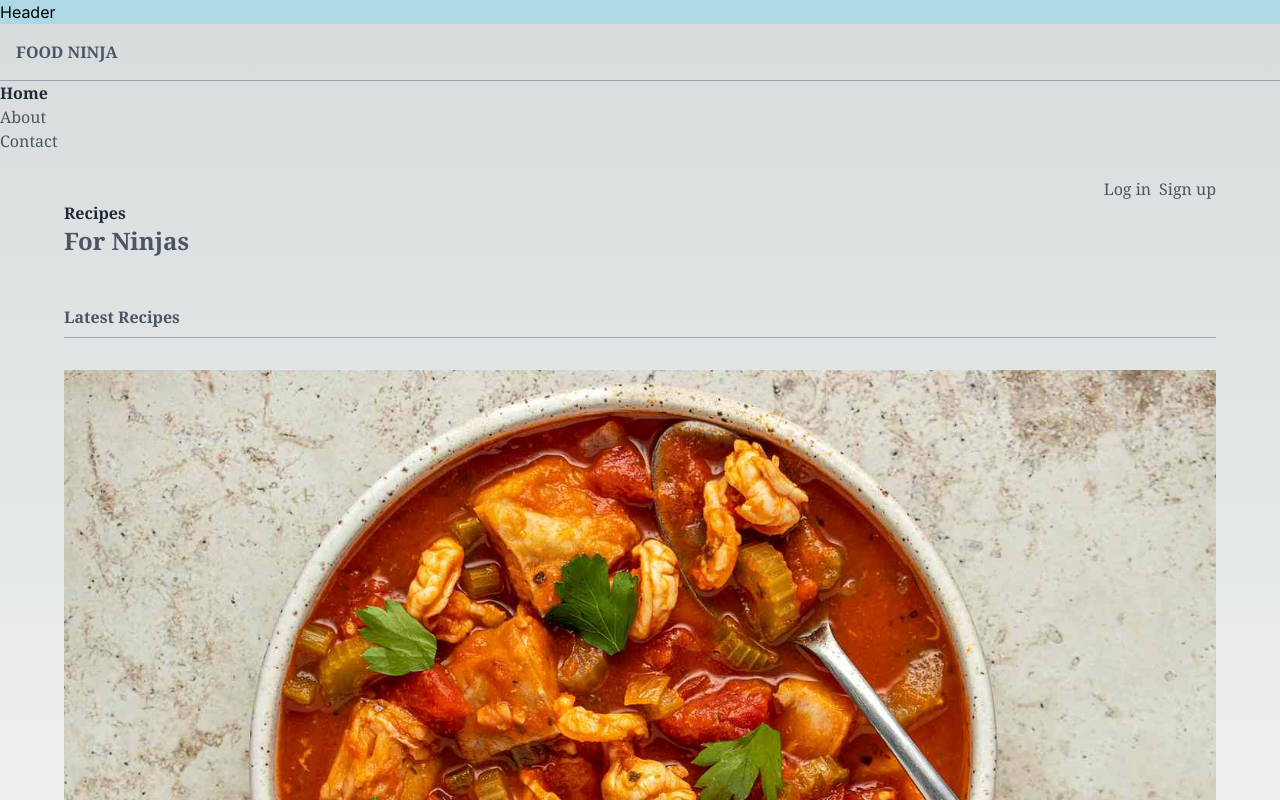
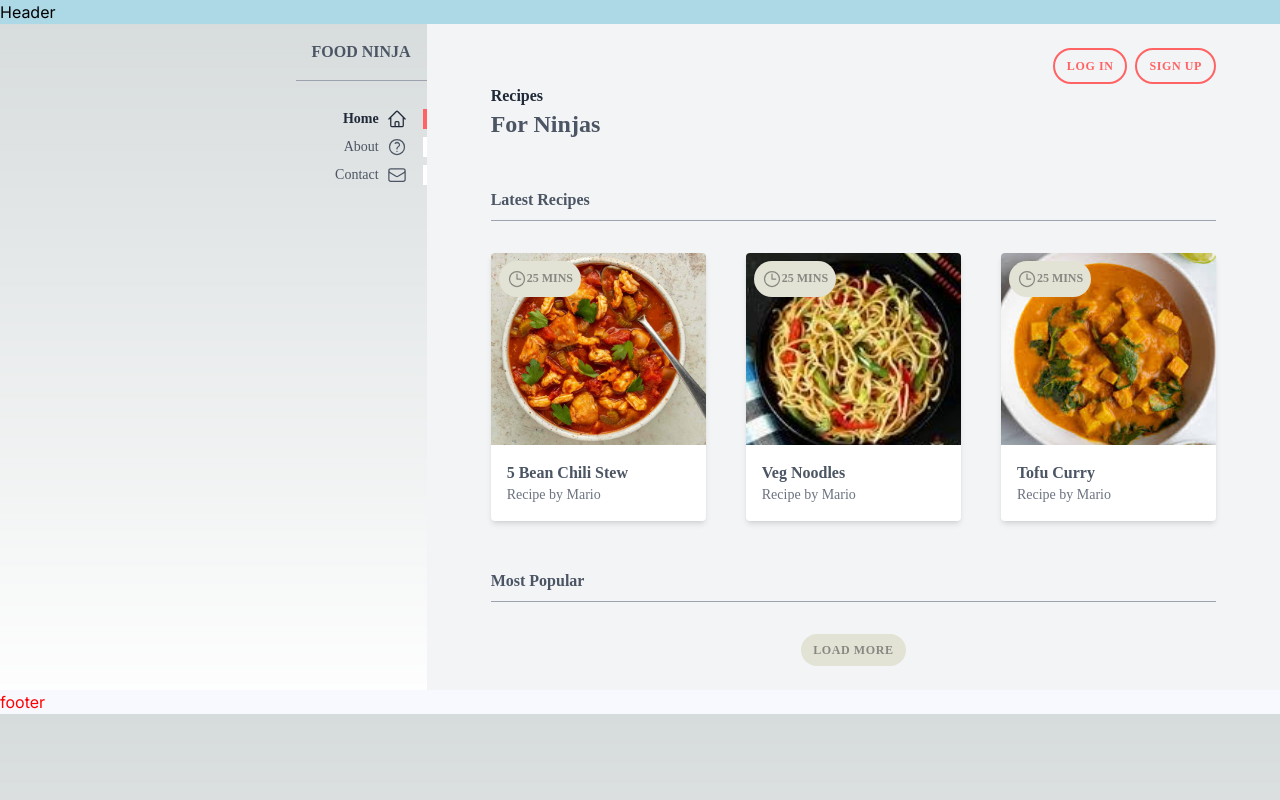
Before and after one commit to vihanagarwal18/revowl_nextjs_interview, a Next.js app: page /recipe in a window 1280 px wide. Shown: the top 800 px of the page. Built offline with nearby package versions, Linux system fonts and the light colour scheme.

Commit message:
recipe page ui improved

```diff
--- a/src/app/main.module.css
+++ b/src/app/main.module.css
@@ -1,3 +1,11 @@
 .text-mammoth{
     font-size:"50px"
 }
+
+.card{
+    @apply bg-white rounded overflow-hidden shadow-md relative
+}
+
+.badge{
+    @apply bg-secondary-100 text-secondary-200 text-xs uppercase font-bold rounded-full p-2 absolute top-0 ml-2 mt-2
+}
--- /dev/null
+++ b/src/app/recipe/index.tsx
@@ -0,0 +1,11 @@
+const burger=document.querySelector('#burger');
+const menu= document.querySelector('#menu');
+
+burger?.addEventListener('click', () =>{
+    if(menu?.classList.contains('hidden')){
+        menu.classList.remove('hidden');
+    }
+    else{
+        menu?.classList.add('hidden');
+    }
+})
--- a/src/app/recipe/page.tsx
+++ b/src/app/recipe/page.tsx
@@ -1,23 +1,58 @@
 import React from 'react';
 import styles from './main.module.css';
-// import './styles.css'; // Ensure the CSS path is correct
+import './style.css'; // Ensure the CSS path is correct
 
 const Page = () => {
   return (
-    <div className="text-gray-600 font-serif">
-      <nav>
-        <h1 className="font-bold uppercase p-4 border-b border-gray-400"><a href="/">Food Ninja</a></h1>
-        <ul>
-          <li className="text-gray-800 font-bold"><a href="#"><span>Home</span></a></li>
-          <li><a href="#"><span>About</span></a></li>
-          <li><a href="#"><span>Contact</span></a></li>
+    <div className="text-gray-600 font-body">
+      <div className='grid md:grid-cols-3'>
+        <div className='md:col-span-1 md:flex md:justify-end'>
+          <nav className='text-right'>
+            <div className='flex justify-between items-center'>
+              <h1 className="font-bold uppercase p-4 border-b border-gray-400">
+                {/* <a href="/" className='text-green-500 sm:text-red-500 lg:text-blue-500'>Food Ninja</a> */}
+                <a href="/" className='hover:text-gray-800'>Food Ninja</a>
+              </h1>
+              <div className='px-4 cursor-pointer md:hidden' id="burger">
+                <svg className="w-6" xmlns="http://www.w3.org/2000/svg" fill="none" viewBox="0 0 24 24" stroke-width="1.5" stroke="currentColor" >
+                  <path stroke-linecap="round" stroke-linejoin="round" d="M3.75 6.75h16.5M3.75 12h16.5m-16.5 5.25h16.5" />
+                </svg>
+              </div>
+            </div>
+            <ul className='text-sm mt-6 hidden md:block' id="menu" >
+              <li className="text-gray-800 font-bold py-1">
+                <a href="#" className='px-4 flex justify-end border-r-4 border-primary'>
+                  <span>Home</span>
+                  <svg className="w-5 ml-2" xmlns="http://www.w3.org/2000/svg" fill="none" viewBox="0 0 24 24" stroke-width="1.5" stroke="currentColor" >
+                    <path stroke-linecap="round" stroke-linejoin="round" d="m2.25 12 8.954-8.955c.44-.439 1.152-.439 1.591 0L21.75 12M4.5 9.75v10.125c0 .621.504 1.125 1.125 1.125H9.75v-4.875c0-.621.504-1.125 1.125-1.125h2.25c.621 0 1.125.504 1.125 1.125V21h4.125c.621 0 1.125-.504 1.125-1.125V9.75M8.25 21h8.25" />
+                  </svg>
+                </a>
+              </li>
+              <li className='py-1'>
+                <a href="#" className='px-4 flex justify-end border-r-4 border-white'>
+                  <span>About</span>
+                  <svg className="w-5 ml-2" xmlns="http://www.w3.org/2000/svg" fill="none" viewBox="0 0 24 24" stroke-width="1.5" stroke="currentColor" >
+                    <path stroke-linecap="round" stroke-linejoin="round" d="M9.879 7.519c1.171-1.025 3.071-1.025 4.242 0 1.172 1.025 1.172 2.687 0 3.712-.203.179-.43.326-.67.442-.745.361-1.45.999-1.45 1.827v.75M21 12a9 9 0 1 1-18 0 9 9 0 0 1 18 0Zm-9 5.25h.008v.008H12v-.008Z" />
+                  </svg>
+
+                </a>
+              </li>
+              <li className='py-1'>
+                <a href="#" className='px-4 flex justify-end border-r-4 border-white'>
+                  <span>Contact</span>
+                  <svg className="w-5 ml-2" xmlns="http://www.w3.org/2000/svg" fill="none" viewBox="0 0 24 24" stroke-width="1.5" stroke="currentColor" >
+                    <path stroke-linecap="round" stroke-linejoin="round" d="M21.75 6.75v10.5a2.25 2.25 0 0 1-2.25 2.25h-15a2.25 2.25 0 0 1-2.25-2.25V6.75m19.5 0A2.25 2.25 0 0 0 19.5 4.5h-15a2.25 2.25 0 0 0-2.25 2.25m19.5 0v.243a2.25 2.25 0 0 1-1.07 1.916l-7.5 4.615a2.25 2.25 0 0 1-2.36 0L3.32 8.91a2.25 2.25 0 0 1-1.07-1.916V6.75" />
+                  </svg>
+                </a>
+              </li>
             </ul>
           </nav>
+        </div>
 
-      <main className='px-16 py-6'>
-        <div className='flex justify-end'>
-          <a href="#" className='text-primary'>Log in</a>
-          <a href="#" className='text-primary ml-2'>Sign up</a>
+        <main className='px-16 py-6 bg-gray-100 md:col-span-2'>
+          <div className='flex justify-center md:justify-end'>
+            <a href="#" className='button text-primary border-primary md:border-2 hover:bg-primary hover:text-white'>Log in</a>
+            <a href="#" className='button text-primary ml-2 border-primary md:border-2 hover:bg-primary hover:text-white'>Sign up</a>
           </div>
 
           {/* <div className='flex item-center justigy-center'>
@@ -33,13 +68,48 @@ const Page = () => {
 
           <div>
             <h4 className="font-bold mt-12 pb-2 border-b border-gray-400">Latest Recipes</h4>
-          <div className='mt-8'>
+            <div className='mt-8 grid lg:grid-cols-3  gap-10'>
               {/* cards go here */}
-            <div>
-                <img src="img/stew.jpg" alt="stew" />
-                <div>
-                <span>5 Bean Chili Stew</span>
-                <span>Recipe by Mario</span>
+              <div className='card hover:shadow-lg'>
+                  <img src="img/stew.jpg" alt="stew" className='w-full h-32 sm:h-48 object-cover'/>
+                  <div className='m-4'>
+                    <span className='font-bold '>5 Bean Chili Stew</span>
+                    {/* block level element make it go in next line */}
+                    <span className='block text-gray-500 text-sm'>Recipe by Mario</span>
+                  </div>
+                  <div className='badge'>
+                    <svg className="w-5 inline-block" xmlns="http://www.w3.org/2000/svg" fill="none" viewBox="0 0 24 24" stroke-width="1.5" stroke="currentColor" >
+                      <path stroke-linecap="round" stroke-linejoin="round" d="M12 6v6h4.5m4.5 0a9 9 0 1 1-18 0 9 9 0 0 1 18 0Z" />
+                    </svg>
+                    <span>25 mins</span>
+                  </div>
+              </div>
+              <div className='card hover:shadow-lg'>
+                  <img src="img/noodles.jpeg" alt="noodles" className='w-full h-32 sm:h-48 object-cover'/>
+                  <div className='m-4'>
+                    <span className='font-bold '>Veg Noodles</span>
+                    {/* block level element make it go in next line */}
+                    <span className='block text-gray-500 text-sm'>Recipe by Mario</span>
+                  </div>
+                  <div className='badge'>
+                    <svg className="w-5 inline-block" xmlns="http://www.w3.org/2000/svg" fill="none" viewBox="0 0 24 24" stroke-width="1.5" stroke="currentColor" >
+                      <path stroke-linecap="round" stroke-linejoin="round" d="M12 6v6h4.5m4.5 0a9 9 0 1 1-18 0 9 9 0 0 1 18 0Z" />
+                    </svg>
+                    <span>25 mins</span>
+                  </div>
+              </div>
+              <div className='card hover:shadow-lg'>
+                  <img src="img/curry.jpeg" alt="curry" className='w-full h-32 sm:h-48 object-cover'/>
+                  <div className='m-4'>
+                    <span className='font-bold '>Tofu Curry</span>
+                    {/* block level element make it go in next line */}
+                    <span className='block text-gray-500 text-sm'>Recipe by Mario</span>
+                  </div>
+                  <div className='badge'>
+                    <svg className="w-5 inline-block" xmlns="http://www.w3.org/2000/svg" fill="none" viewBox="0 0 24 24" stroke-width="1.5" stroke="currentColor" >
+                      <path stroke-linecap="round" stroke-linejoin="round" d="M12 6v6h4.5m4.5 0a9 9 0 1 1-18 0 9 9 0 0 1 18 0Z" />
+                    </svg>
+                    <span>25 mins</span>
                   </div>
               </div>
             </div>
@@ -53,11 +123,13 @@ const Page = () => {
             </div>
           </section>
 
-        <div className='flex'>
-          <div className='bg-gray-100 text-gray-300'>Load more</div>
+          <div className='flex justify-center'>
+            <div className='button bg-secondary-100 text-secondary-200 hover:shadow-inner'>Load more</div>
           </div>
         </main>
       </div>
+    </div>
+
   );
 };
 
--- /dev/null
+++ b/src/app/recipe/style.css
@@ -0,0 +1,11 @@
+.card{
+    @apply bg-white rounded overflow-hidden shadow-md relative;
+}
+
+.badge{
+    @apply bg-secondary-100 text-secondary-200 text-xs uppercase font-bold rounded-full p-2 absolute top-0 ml-2 mt-2;
+}
+
+.button{
+    @apply rounded-full py-2 px-3 uppercase text-xs font-bold cursor-pointer tracking-wider;
+}
--- a/tailwind.config.js
+++ b/tailwind.config.js
@@ -7,6 +7,13 @@ module.exports = {
   ],
   theme: {
     extend: {
+      colors:{
+        primary:'#FF6363',
+        secondary:{
+          100:'#E2E2D5',
+          200:'#888883',
+        }
+      },
       fontFamily:{
         body:['Nunito']
       },
```
Also changed, not shown: tailwind.config.ts (+7 -0 lines), public/img/curry.jpeg (added), public/img/noodles.jpeg (added). Lines whose indentation alone changed are shown as unchanged.
